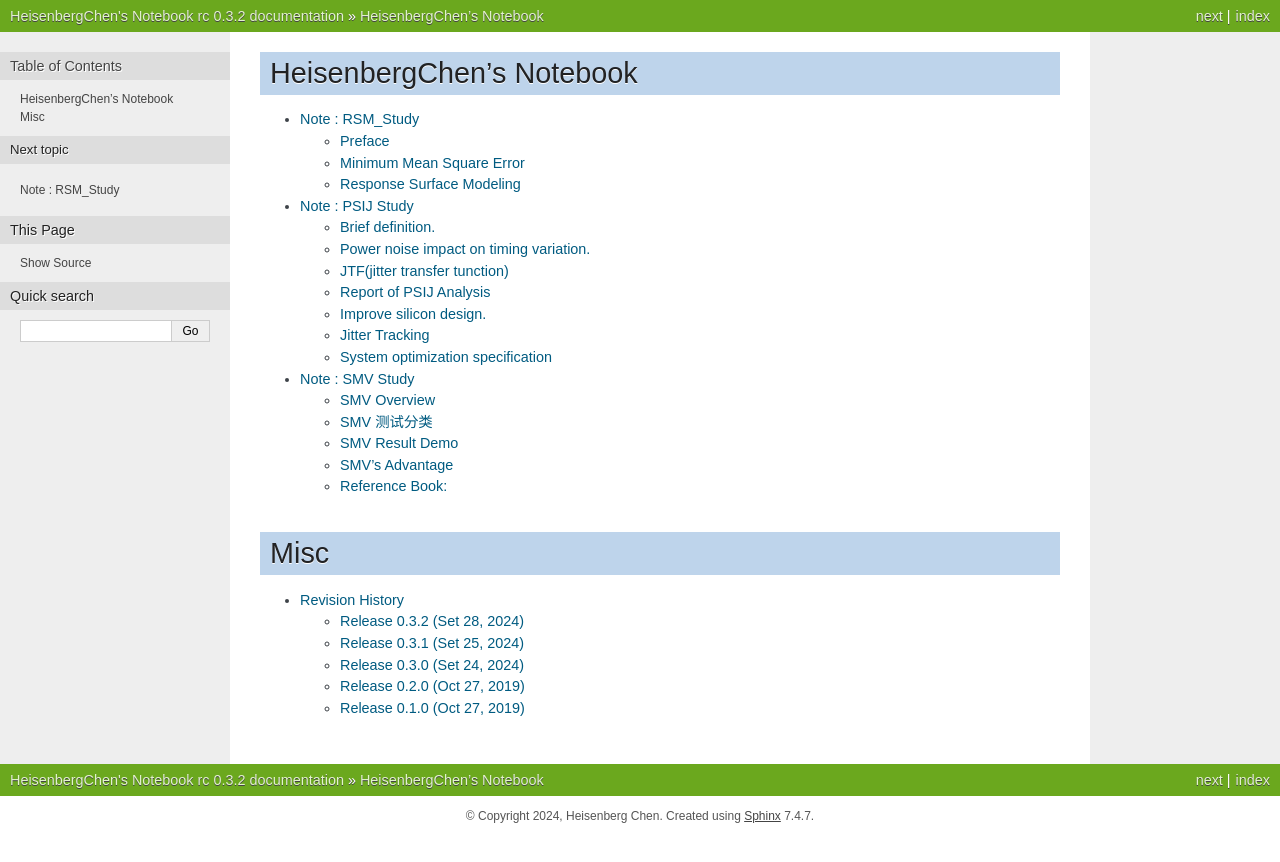
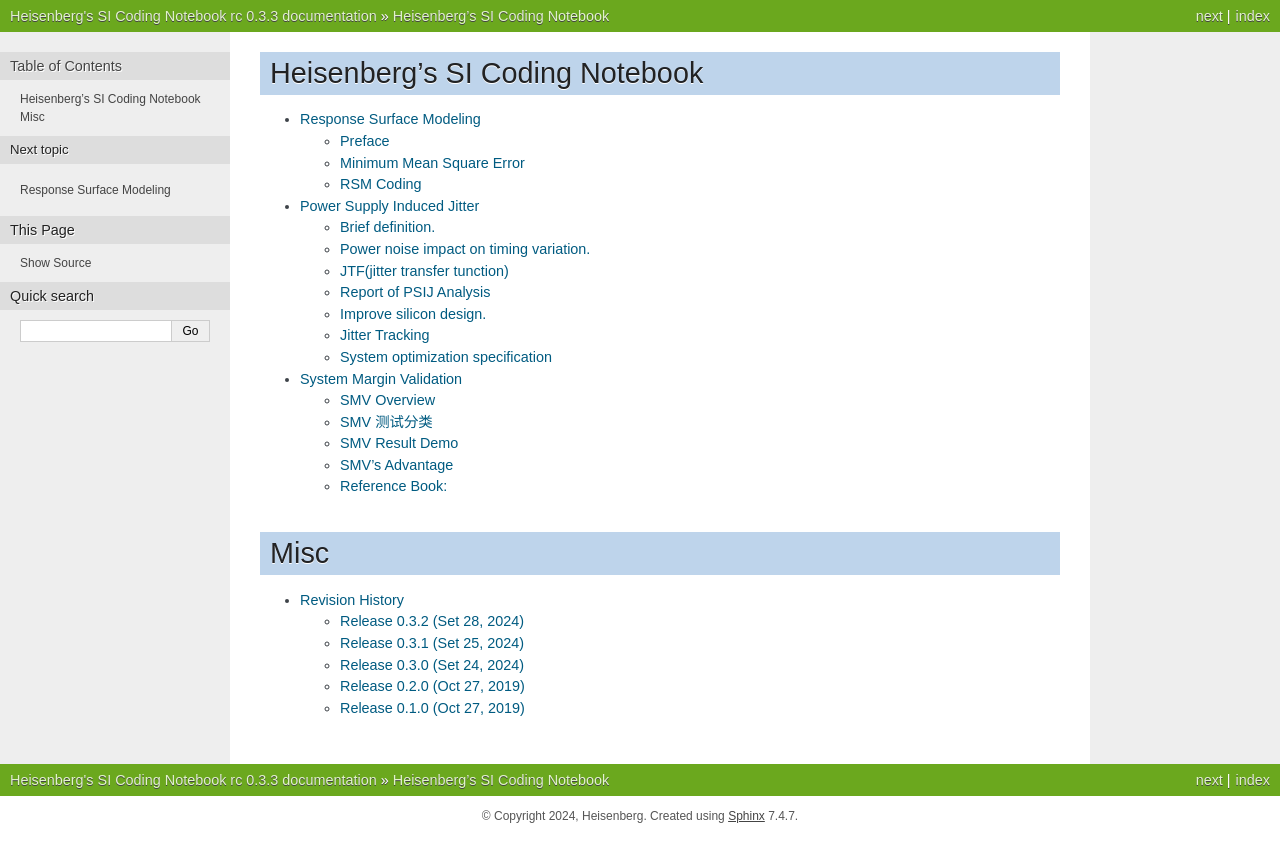
Before and after one commit to yanbinc/myblog, a Sphinx documentation site: the page built from source/index.rst, in a window 1280 px wide. Shown: the top 862 px of the page. Built offline with Sphinx 7.4.7, drawn with Linux system fonts in a browser that asks for light colours.

Commit message:
Release 0.3.2 (Set 28, 2024) =================================
* Add revision history

* Fix typo in SMV

```diff
--- a/source/conf.py
+++ b/source/conf.py
@@ -54,8 +54,8 @@ source_suffix = '.rst'
 master_doc = 'index'
 
 # General information about the project.
-project = u'HeisenbergChen\'s Notebook'
-copyright = u'2024, Heisenberg Chen'
+project = u'Heisenberg\'s SI Coding Notebook'
+copyright = u'2024, Heisenberg'
 
 # The version info for the project you're documenting, acts as replacement for
 # |version| and |release|, also used in various other places throughout the
@@ -64,7 +64,7 @@ copyright = u'2024, Heisenberg Chen'
 # The short X.Y version.
 version = ''
 # The full version, including alpha/beta/rc tags.
-release = 'rc 0.3.2'
+release = 'rc 0.3.3'
 
 # The language for content autogenerated by Sphinx. Refer to documentation
 # for a list of supported languages.
--- a/source/content/Note_PSIJ_Study.rst
+++ b/source/content/Note_PSIJ_Study.rst
@@ -1,6 +1,6 @@
 .. _Note_PSIJ_Study:
 
-Note : PSIJ Study
+Power Supply Induced Jitter
 ==============================
 
 .. toctree::
--- a/source/content/Note_RSM_Study.rst
+++ b/source/content/Note_RSM_Study.rst
@@ -1,6 +1,6 @@
 .. _Note_RSM_Study:
 
-Note : RSM_Study
+Response Surface Modeling
 ==============================
 
 .. toctree::
--- a/source/content/Note_SMV_Study.rst
+++ b/source/content/Note_SMV_Study.rst
@@ -1,7 +1,7 @@
 .. _Note_SMV_Study:
 
-Note : SMV Study
-=====================
+System Margin Validation
+=======================================
 
 SMV Overview
 ------------------
--- a/source/content/RSM.rst
+++ b/source/content/RSM.rst
@@ -1,6 +1,6 @@
 .. _RSM:
 
-Response Surface Modeling
+RSM Coding
 ==============================
 
 
--- a/source/index.rst
+++ b/source/index.rst
@@ -3,7 +3,7 @@
    You can adapt this file completely to your liking, but it should at least
    contain the root `toctree` directive.
 
-HeisenbergChen's Notebook
+Heisenberg's SI Coding Notebook
 =======================================================
 
 .. toctree::
```
